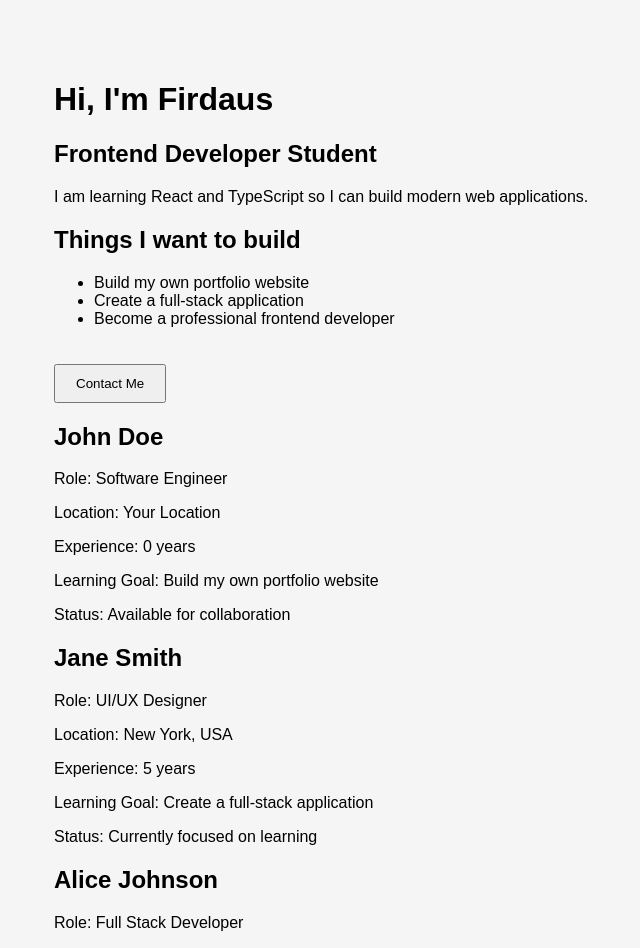
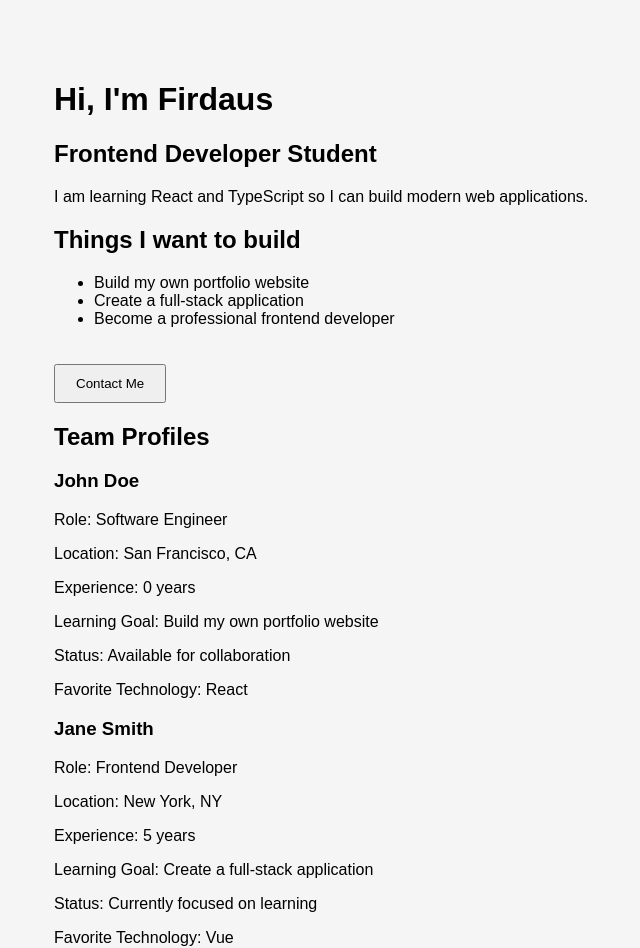
Before and after one commit to devproW/frontend_tutorial, a React (Vite) app in the folder my-first-react-app/: page / in a window 1280 px wide. Shown: the top 948 px of the page, without its empty margins (236-876 px from the left). Built offline with nearby package versions, Linux system fonts and the light colour scheme.

Commit message:
feat: lesson on map

```diff
--- a/my-first-react-app/src/App.tsx
+++ b/my-first-react-app/src/App.tsx
@@ -4,20 +4,44 @@ import ProfileCard from "./components/ProfileCard";
 
 function App() {
   const name = "Firdaus";
-  const name1 = "John Doe";
-  const name2 = "Jane Smith";
-  const name3 = "Alice Johnson";
-  const location = "Your Location";
-  const location1 = "New York, USA";
-  const location2 = "London, UK";
   const title = "Frontend Developer Student";
-  const title1 = "Software Engineer";
-  const title2 = "UI/UX Designer";
-  const title3 = "Full Stack Developer";
   const description = "I am learning React and TypeScript so I can build modern web applications.";
   const goal1 = "Build my own portfolio website";
   const goal2 = "Create a full-stack application";
   const goal3 = "Become a professional frontend developer";
+
+  const profiles = [
+    {
+      id: 1,
+      name: "John Doe",
+      role: "Software Engineer",
+      location: "San Francisco, CA",
+      learningGoal: goal1,
+      isAvailable: true,
+      yearsOfExperience: 0,
+      favoriteTechnology: "React"
+    },
+    {
+      id: 2,
+      name: "Jane Smith",
+      role: "Frontend Developer",
+      location: "New York, NY",
+      learningGoal: goal2,
+      isAvailable: false,
+      yearsOfExperience: 5,
+      favoriteTechnology: "Vue"
+    },
+    {
+      id: 3,
+      name: "Alice Johnson",
+      role: "Full Stack Developer",
+      location: "London, UK",
+      learningGoal: goal3,
+      isAvailable: true,
+      yearsOfExperience: 1,
+      favoriteTechnology: "Angular"
+    }
+  ];
 
   return (
     <div className="app">
@@ -29,31 +53,21 @@ function App() {
         goal2={goal2}
         goal3={goal3}
       />
-      <ProfileCard
-        name={name1}
-        role={title1}
-        location={location}
-        learningGoal={goal1}
-        isAvailable={true}
-        yearsOfExperience={0}
-      />
-      <ProfileCard
-        name={name2}
-        role={title2}
-        location={location1}
-        learningGoal={goal2}
-        isAvailable={false}
-        yearsOfExperience={5}
-
-      />
-      <ProfileCard
-        name={name3}
-        role={title3}
-        location={location2}
-        learningGoal={goal3}
-        isAvailable={true}
-        yearsOfExperience={1}
-      />
+      <section>
+        <h2>Team Profiles</h2>
+        {profiles.map((profile) => (
+          <ProfileCard
+            key={profile.id}
+            name={profile.name}
+            role={profile.role}
+            location={profile.location}
+            learningGoal={profile.learningGoal}
+            isAvailable={profile.isAvailable}
+            yearsOfExperience={profile.yearsOfExperience}
+            favoriteTechnology={profile.favoriteTechnology}
+          />
+        ))}
+      </section>
     </div>
   );
 }
--- a/my-first-react-app/src/components/ProfileCard.tsx
+++ b/my-first-react-app/src/components/ProfileCard.tsx
@@ -5,17 +5,19 @@ type ProfileCardProps = {
   learningGoal: string;
   isAvailable: boolean;
   yearsOfExperience: number;
+  favoriteTechnology: string;
 };
 
-const ProfileCard = ({ name, role, location, learningGoal, isAvailable, yearsOfExperience }: ProfileCardProps) => {
+const ProfileCard = ({ name, role, location, learningGoal, isAvailable, yearsOfExperience, favoriteTechnology }: ProfileCardProps) => {
   return (
     <div>
-      <h2>{name}</h2>
+      <h3>{name}</h3>
       <p>Role: {role}</p>
       <p>Location: {location}</p>
       <p>Experience: {yearsOfExperience} {yearsOfExperience === 1 ? "year" : "years"}</p>
       <p>Learning Goal: {learningGoal}</p>
       <p>Status: {isAvailable ? "Available for collaboration" : "Currently focused on learning"}</p>
+      <p>Favorite Technology: {favoriteTechnology}</p>
     </div>
   )
 }
```
